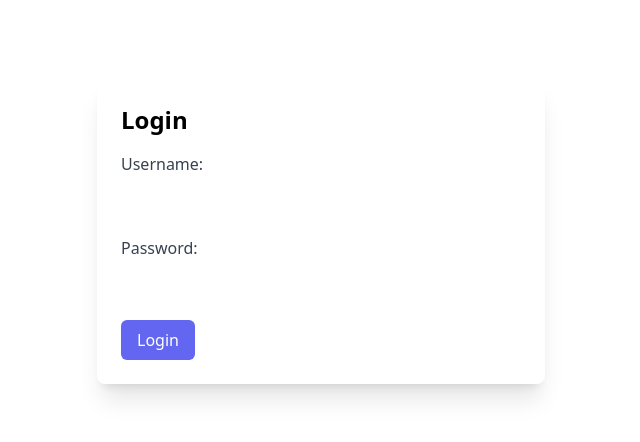
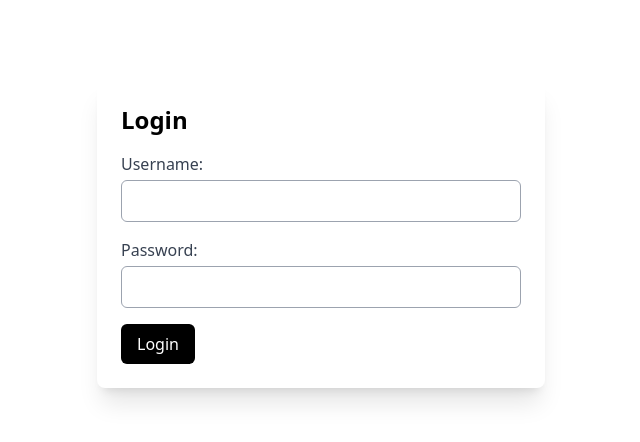
Before and after one commit to mridula-chowdhary/E-Voting-System-using-blockchain, a React (Create React App) app in the folder client/: page /login in a window 1280 px wide. Shown: the top 442 px of the page, without its empty margins (319-959 px from the left). Built offline with nearby package versions, Linux system fonts and the light colour scheme.

Commit message:
Button changes in login

```diff
--- a/client/src/Pages/Login.jsx
+++ b/client/src/Pages/Login.jsx
@@ -29,7 +29,7 @@ function Login() {
                         type="text"
                         value={username}
                         onChange={handleUsernameChange}
-                        className="mt-1 p-2 block w-full rounded-md border-gray-300 focus:ring-indigo-500 focus:border-indigo-500"
+                        className="mt-1 p-2 block w-full rounded-md border border-gray-400 focus:ring-indigo-500 focus:border-indigo-500"
                     />
                 </div>
                 <div className="mb-4">
@@ -38,13 +38,13 @@ function Login() {
                         type="password"
                         value={password}
                         onChange={handlePasswordChange}
-                        className="mt-1 p-2 block w-full rounded-md border-gray-300 focus:ring-indigo-500 focus:border-indigo-500"
+                        className="mt-1 p-2 block w-full rounded-md border border-gray-400 focus:ring-indigo-500 focus:border-indigo-500"
                     />
                 </div>
                 <button
                     type="button"
                     onClick={handleLogin}
-                    className="bg-indigo-500 text-white py-2 px-4 rounded-md hover:bg-indigo-600 focus:outline-none focus:ring-2 focus:ring-indigo-500 focus:ring-offset-2 focus:ring-offset-gray-100"
+                    className="bg-black text-white py-2 px-4 rounded-md hover:bg-indigo-600 focus:outline-none focus:ring-2 focus:ring-indigo-500 focus:ring-offset-2 focus:ring-offset-gray-100"
                 >
                     Login
                 </button>
```
